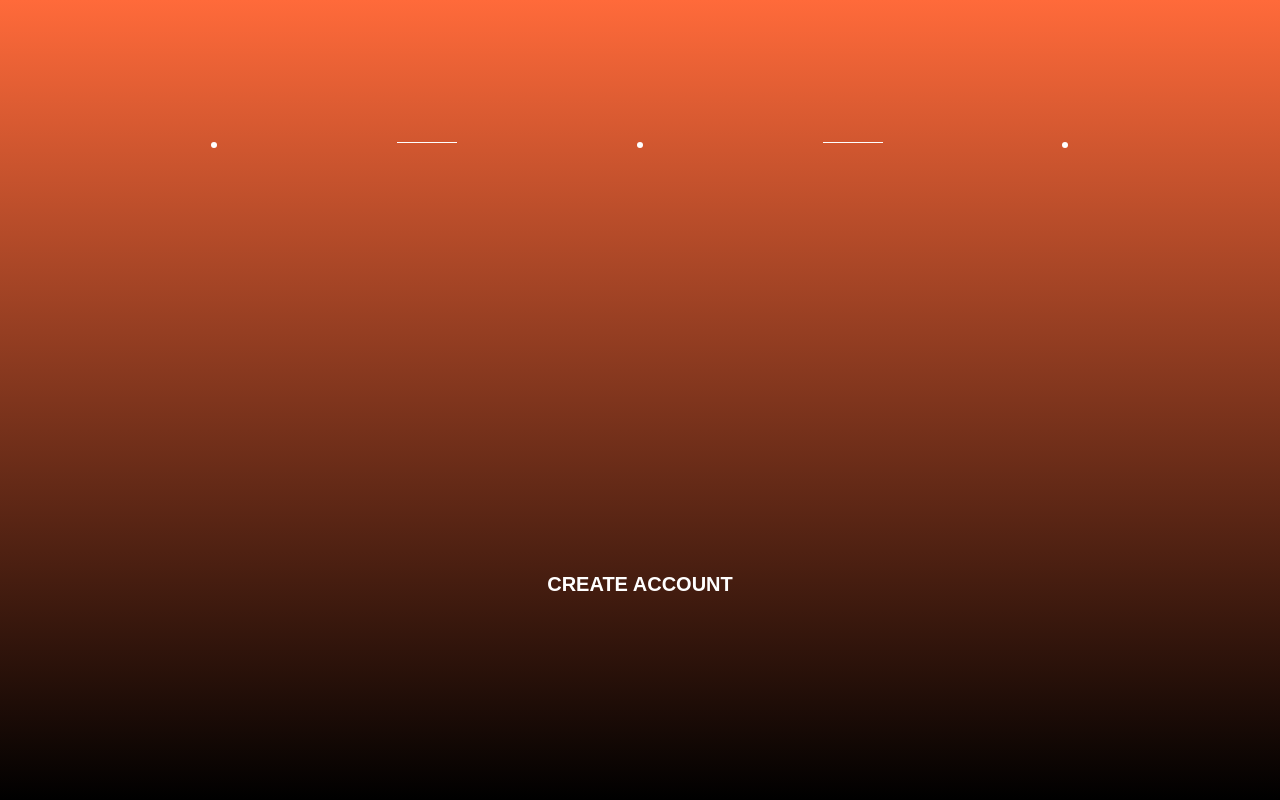
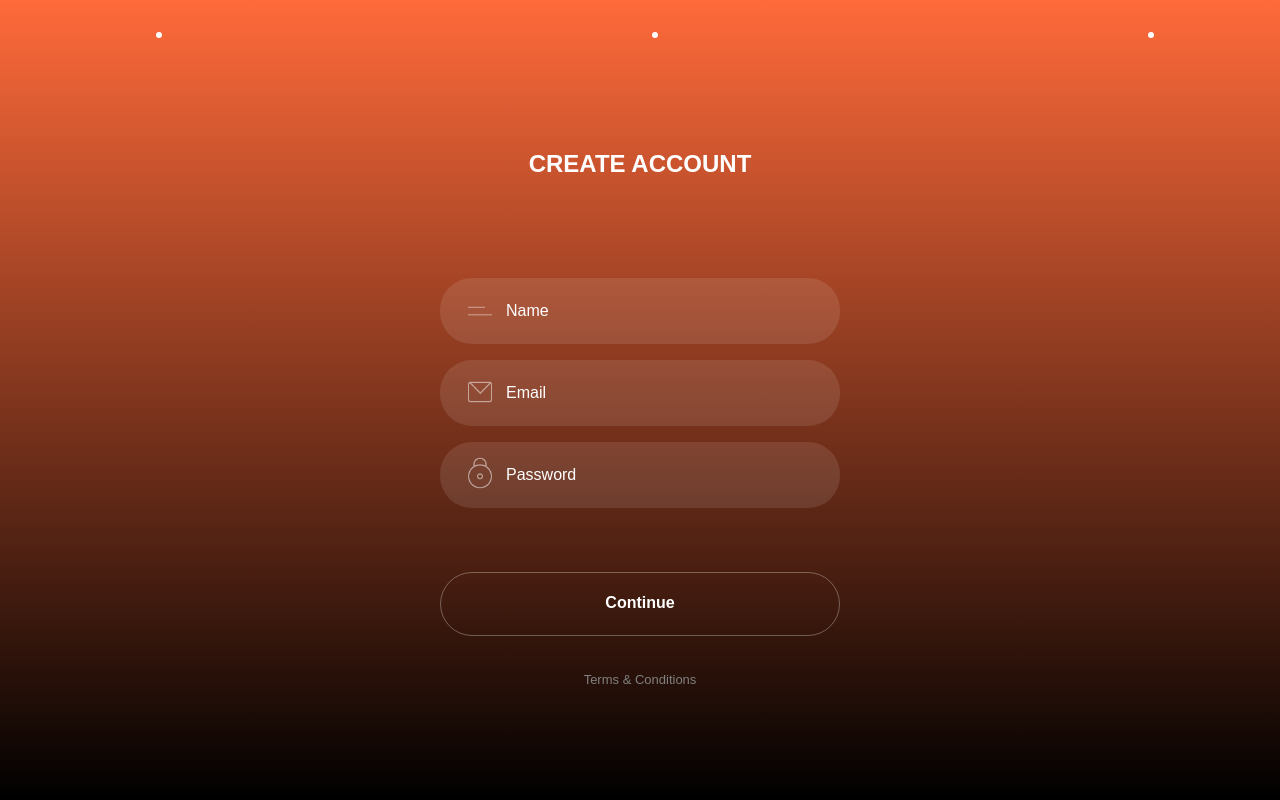
Before and after one commit to srhtkaya/register-responsive, a plain HTML site: page index.html in a window 1280 px wide. Shown: the top 800 px of the page. Drawn offline with Linux system fonts and the light colour scheme; a web font is replaced by a local one.

Commit message:
Played with breadcrumb

```diff
--- a/index.html
+++ b/index.html
@@ -10,21 +10,32 @@
     <header>
     <nav>
         <ul class="nav-breadcrumb">
-            <li class="nav-crumb nav-crumb--current"></li>
-            <span class="nav-crumb--divider"></span>
-            <li class="nav-crumb"></li>
-            <span class="nav-crumb--divider"></span>
-            <li class="nav-crumb"></li>
+            <li class="nav-crumb nav-crumb--current"><div class="outer-circle"><div class="inner-circle"></div></div></li>
+            <span class="divider"></span>
+            <li class="nav-crumb"><div class="outer-circle"><div class="inner-circle"></div></div></li>
+            <span class="divider"></span>
+            <li class="nav-crumb"><div class="outer-circle"><div class="inner-circle"></div></div></li>
         </ul>
     </nav>
     </header>
+    <div class="main-container">
     <h1>CREATE ACCOUNT</h1>
     <form class="form-register">
-        <input class="input--name" type="text" placeholder="Name" required />
-        <input class="input--email" type="email" placeholder="Email" required />
-        <input class="input--password" type="password" placeholder="Password" required />
+        <div class="input-container">
+          <span class="input-icon input-icon--name"></span>
+          <input class="input--name" type="text" placeholder="Name" required />
+        </div>
+        <div class="input-container">
+          <span class="input-icon input-icon--email"></span>
+          <input class="input--email" type="email" placeholder="Email" required />
+        </div>
+        <div class="input-container">
+          <span class="input-icon input-icon--password"></span>
+          <input class="input--password" type="password" placeholder="Password" required />
+        </div>
         <button type="submit" name="button">Continue</button>
     </form>
+    </div>
     <footer>
         <a href="#">Terms & Conditions</a>
     </footer>
--- a/less/styles.less
+++ b/less/styles.less
@@ -1,92 +1,193 @@
+@import url('https://fonts.googleapis.com/css?family=Montserrat:400,700');
+
 @background-v1: linear-gradient(#ff6a3a, #000000);
 @background-v2: linear-gradient(#3aa9ff, #000000);
 
 html {
-  height: 100%;
+  height: 100vh;
   font-size: 20px;
 }
 
-body {
-  min-height: 100%;
-  background: no-repeat @background-v1;
-  padding: 5%;
-  color: #fff;
-  font-family: brandon-grotesque, sans-serif;
+#box-shadowing(){
+  box-shadow: 0 0 0 1px rgba(255,255,255,0.3);
+  -webkit-box-shadow: 0 0 0 1px rgba(255,255,255,0.3);
+  -moz-box-shadow: 0 0 0 1px rgba(255,255,255,0.3);
 }
 
-h1 {
-  margin: 29% auto;
-  text-align: center;
-  font-size: 20px;
-  font-weight: bold;
+body {
+  background: @background-v1;
+  color: #fff;
+  padding: 20px;
+  font-family: 'Montserrat', sans-serif;
 }
 
-#form-base() {
-  width: 100%;
-  height: 3rem;
-  margin-bottom: 4%;
-  border-radius: 3em;
-  font-size: 14px;
-}
+nav {
 
-input {
-  #form-base;
-  border: 0;
-  width: 95%;
-  height: 1rem;
-  background: rgba(255, 255, 255, 0.1);
-  padding: 1rem 0 1rem 1rem;
-}
+  margin: 30px;
 
-input::placeholder{
-  color: white;
-}
+  .nav-breadcrumb {
+    width: 100%;
+    height: 30px;
+    margin: 0 auto;
+    text-align: center;
+    padding-left: 0;
+    display: flex;
+    flex-flow: row wrap;
+    justify-content: space-around;
 
-button {
-  #form-base;
-  margin-top: 10%;
-  background: none;
-  border: 1px solid gray;
-  color: white;
-  font-weight: bold;
-}
+    .divider {
+        background: rgba(255,255,255,0.5);
+        width: 20%;
+        margin: 10px;
+        height: 1px;
+    }
 
-footer {
-  width: 100%;
-  height: 5%;
-  margin-top: 2%;
-  text-align: center;
-}
+    li {
+      display: inline-block;
+      position: relative;
 
-footer > a {
-  font-size: 12px;
-  text-decoration: none;
-  color: gray;
-}
+      .inner-circle {
+        position: absolute;
+        top: 12px;
+        right: 12px;
+        width: 4px;
+        height: 4px;
+        background: white;
+        border: 1px solid rgba(255,255,255,0.3);
+        border-radius: 10px;
 
-.nav-breadcrumb {
-  list-style-type: none;
-  width: 90%;
-  height: 2rem;
-  padding: 5%;
-  display: flex;
-  flex-direction: row wrap;
-  justify-content: space-around;
-}
+      }
 
-.nav-crumb {
-  width: 0.3em;
-  height: 0.3em;
-  background: #fff;
-  border-radius: 100%;
+      .outer-circle {
+        position: absolute;
+        width: 30px;
+        height: 30px;
+        border-radius: 50%;
+        &:hover {
+          box-shadowing
+        }
+      }
 
-  &:focus {
+      &:not(:last-child):after {
+
+      }
+
+    }
 
   }
 }
 
-.nav-crumb--divider {
-  width: 3em;
-  height: 1px;
-  background: #fff;
+.nav-crumb--current .outer-circle {
+    box-shadowing
 }
+
+h1 {
+  font-size: 24px;
+  font-weight: 700;
+  text-align: center;
+  margin: 100px 0 100px 0;
+}
+
+.main-container {
+  width: 100%;
+  display: flex;
+  flex-direction: column;
+  justify-content: flex-end;
+}
+
+.form-register {
+  margin: 0 auto;
+  min-width: 170px;
+}
+
+.input-container {
+  position: relative;
+  display: flex;
+  color: #fff;
+  margin-bottom: 16px;
+
+  font-size: 16px;
+
+  input {
+    width: 100%;
+    height: 64px;
+    max-width: 400px;
+    background: rgba(255,255,255,0.1);
+    border: none;
+    border-radius: 32px;
+    text-indent: 64px;
+
+    &::placeholder{
+      color: #fff;
+      font-size: 16px;
+    }
+
+    &:focus {
+      color: #fff;
+      outline: none;
+    }
+  }
+
+  .input-icon {
+    flex-grow: 1;
+    position: absolute;
+  }
+
+  .input-icon--name {
+    width: 40px; height: 16px;
+    left: 20px;
+    top: 25px;
+    background: url('../img/icons.png') -70px -10px;
+    background-repeat: no-repeat;
+    transform: scale(0.6);
+  }
+
+  .input-icon--email {
+    width: 40px; height: 34px;
+    left: 20px;
+    top: 15px;
+    background: url('../img/icons.png') -130px -10px;
+    background-repeat: no-repeat;
+    transform: scale(0.6);
+  }
+
+  .input-icon--password {
+    width: 40px; height: 52px;
+    left: 20px;
+    top: 5px;
+    background: url('../img/icons.png') -10px -10px;
+    background-repeat: no-repeat;
+    transform: scale(0.6);
+  }
+
+}
+
+button {
+  width: 100%;
+  height: 64px;
+  max-width: 600px;
+  background: none;
+  border-radius: 32px;
+  border: 1px solid rgba(255,255,255,0.3);
+  color: white;
+  font-weight: 700;
+  font-size: 16px;
+  margin-top: 48px;
+
+  &:focus {
+    outline: none;
+    box-shadow: 0 0 5px 5px;
+  }
+}
+
+footer {
+  min-height:50px;
+  text-align: center;
+  margin-top: 30px;
+
+  a {
+    font-size: 13px;
+    text-decoration: none;
+    color: gray;
+  }
+}
```
Also changed, not shown: css/styles.css, img/icons.png (added), 2 other files.
